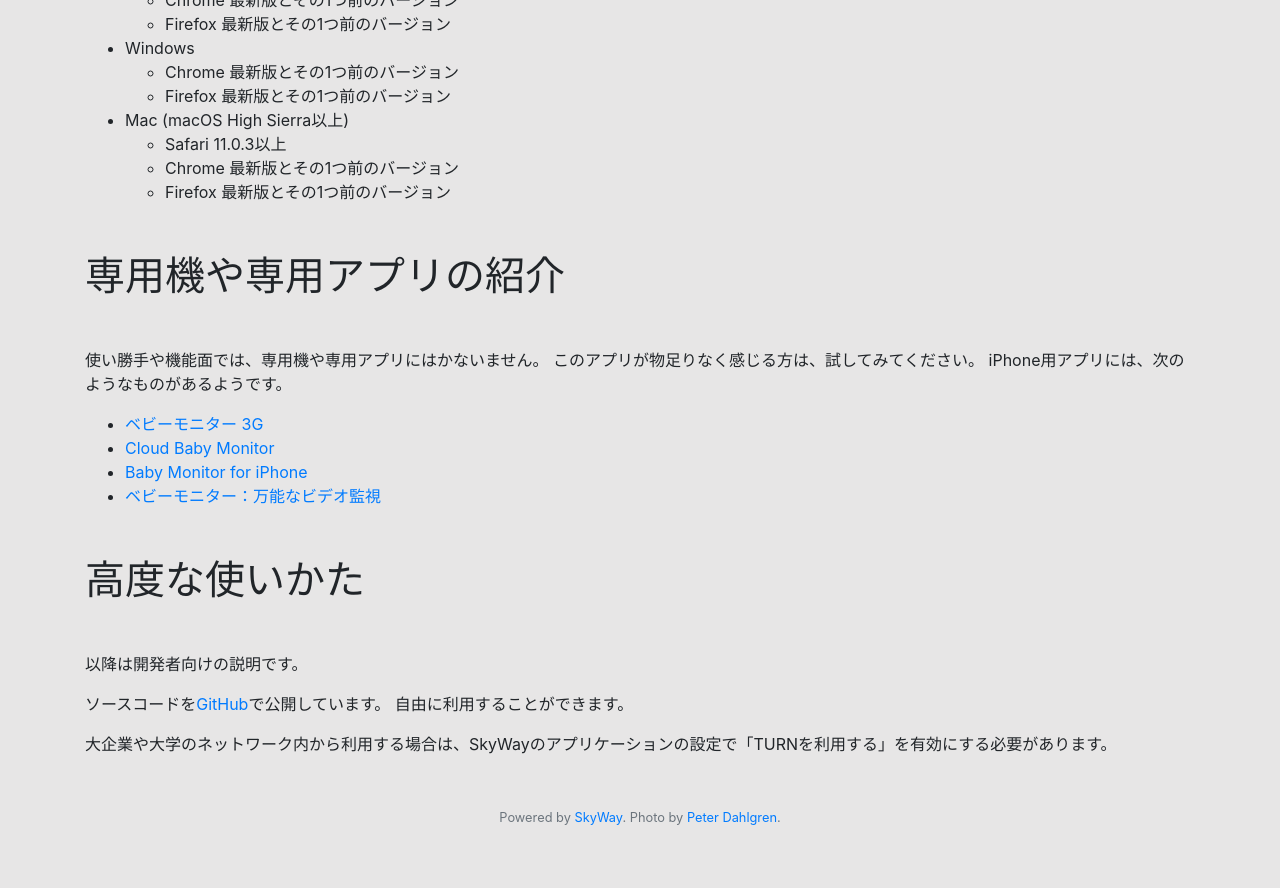
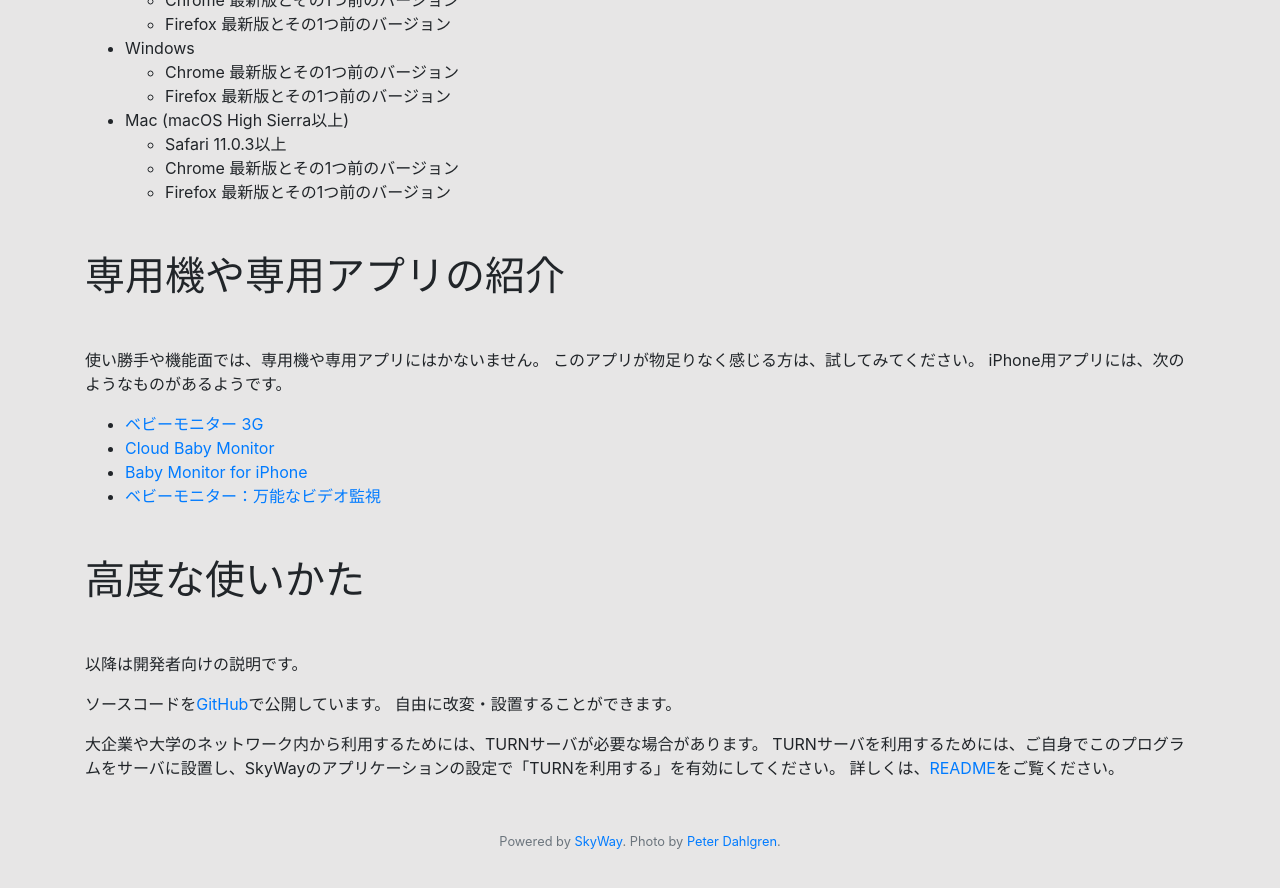
Before and after one commit to rotsuya/skyway-baby-monitor, a Jekyll site: the page built from index.md, in a window 1280 px wide and 900 px high, scrolled down 3784 px. Shown: the top 888 px of the window. Built offline with Jekyll 4.4.1, drawn with Linux system fonts in a browser that asks for light colours; some web fonts are replaced; our own code applies the rules of GitHub Pages for plain Markdown files.

Commit message:
Description for developer

```diff
--- a/index.md
+++ b/index.md
@@ -107,9 +107,11 @@ iPhone用アプリには、次のようなものがあるようです。
 以降は開発者向けの説明です。
 
 ソースコードを[GitHub](https://github.com/rotsuya/skyway-baby-monitor/){: target="blank" }で公開しています。
-自由に利用することができます。
+自由に改変・設置することができます。
 
-大企業や大学のネットワーク内から利用する場合は、SkyWayのアプリケーションの設定で「TURNを利用する」を有効にする必要があります。
+大企業や大学のネットワーク内から利用するためには、TURNサーバが必要な場合があります。
+TURNサーバを利用するためには、ご自身でこのプログラムをサーバに設置し、SkyWayのアプリケーションの設定で「TURNを利用する」を有効にしてください。
+詳しくは、[README](https://github.com/rotsuya/skyway-baby-monitor/){: target="blank" }をご覧ください。
 
 {% comment %}
 多くの台数でモニターしたい場合は、SkyWayのアプリケーションの設定で「SFUを利用する」を有効にし、`ROOM_OPTIONS.mode = 'sfu'`に設定する必要があります。
```
Also changed, not shown: README.md.
